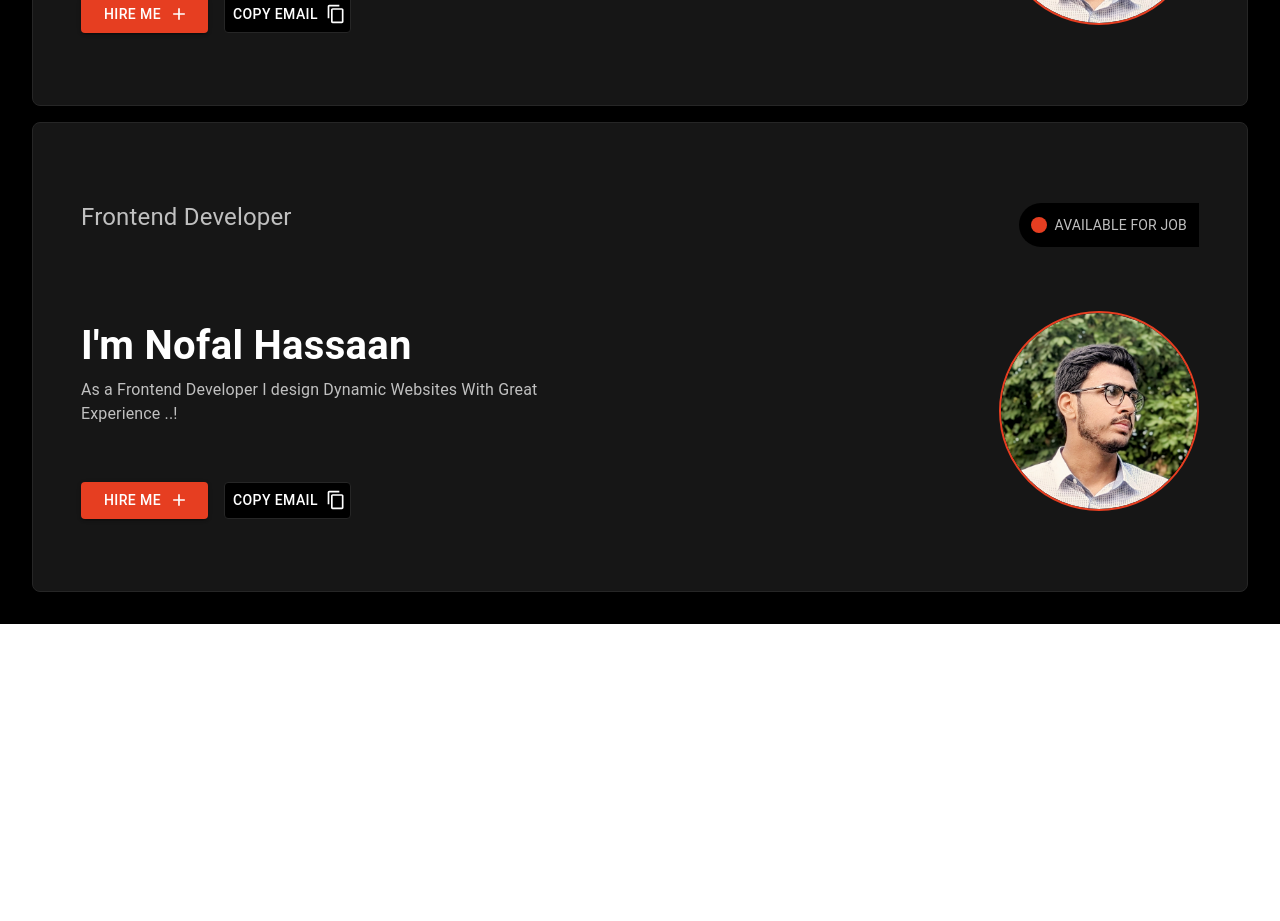
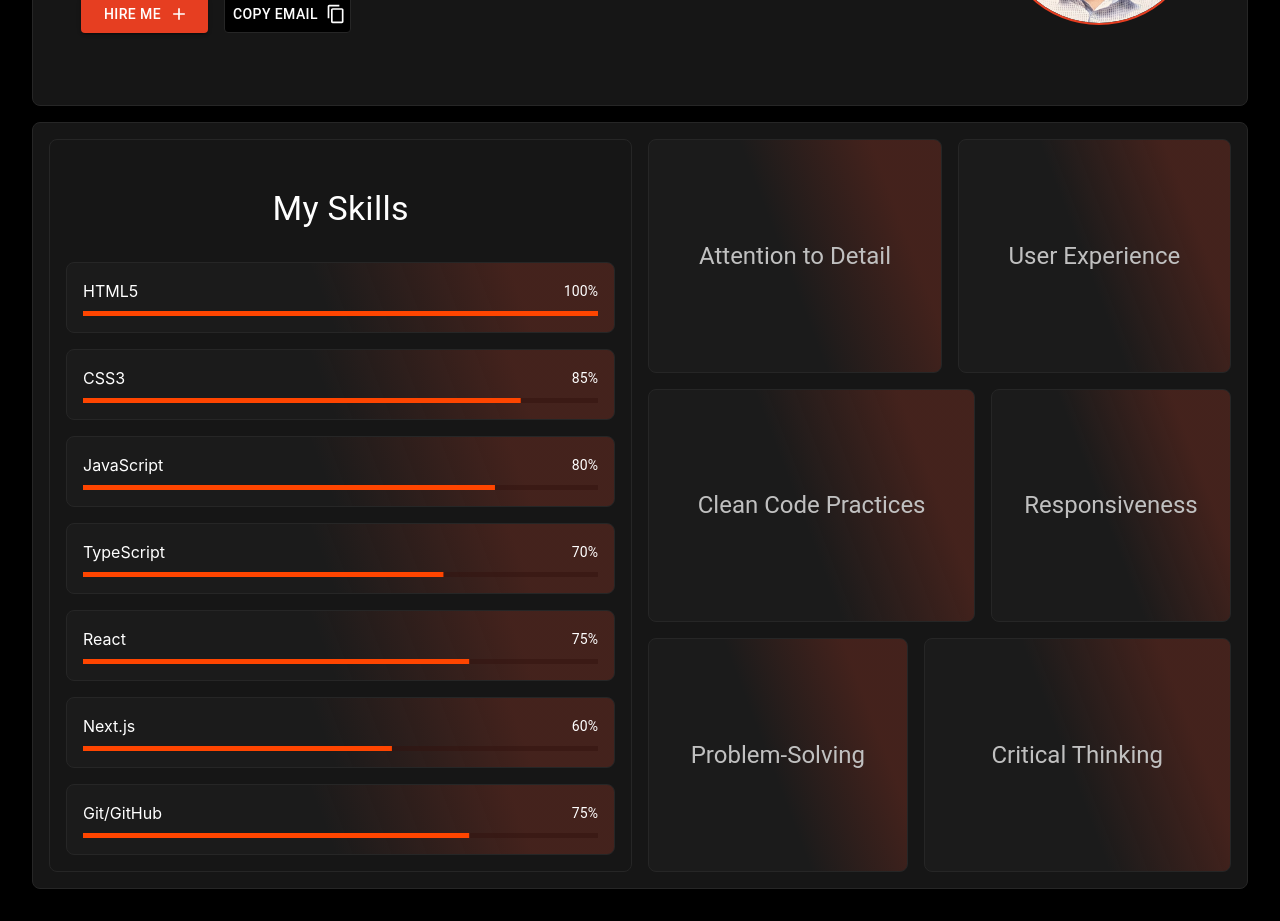
Before and after one commit to Nofal71/Personal-Portfolio, a React (Create React App) app: page / in a window 1280 px wide. Shown: the part 460-1381 px from the top of the page. Before the commit the page ends 1084 px from the top, so only its background shows below. Built offline with nearby package versions, Linux system fonts and the light colour scheme.

Commit message:
working on skill  section

```diff
--- a/src/App.js
+++ b/src/App.js
@@ -1,5 +1,6 @@
 import React from 'react'
 import NavBar from './Components/Header/NavBar'
+import SkillSection from './Components/Header/Sections/SkillSection'
 import Main from './Components/Header/Sections/Main'
 
 const App = () => {
@@ -7,7 +8,7 @@ const App = () => {
     <div className='h-full p-4 w-full bg-black'>
       <NavBar />
       <Main />
-      <Main />
+      <SkillSection />
     </div>
   )
 }
--- a/src/Components/Header/NavBar.jsx
+++ b/src/Components/Header/NavBar.jsx
@@ -1,32 +1,69 @@
-import React from 'react';
-import { AppBar, Toolbar, Tabs, Tab, Box } from '@mui/material';
+import React, { useState } from 'react';
+import { AppBar, Toolbar, Tabs, Tab, Box, useMediaQuery, createTheme } from '@mui/material';
 import Logo from '../../Assets/Logo';
 
+const theme = createTheme({
+  breakpoints: {
+    values: {
+      mobile: 0,
+      tablet: 640,
+      laptop: 1024,
+      desktop: 1200,
+    },
+  },
+});
+
 const NavBar = () => {
+  const [openMenu, setOpenMenu] = useState(false);
+  const isXs = useMediaQuery(() => theme.breakpoints.down('tablet'));
+
+  const toggleNav = () => {
+    isXs && setOpenMenu(!openMenu);
+  };
+
   return (
     <AppBar position="sticky" sx={{ backgroundColor: '#161616', zIndex: 50, borderRadius: '30px' }}>
       <Toolbar sx={{ display: 'flex', justifyContent: 'space-between', height: '100%' }}>
         {/* LOGO */}
-        <Logo />
+        <div onClick={toggleNav} style={{ cursor: 'pointer' }}>
+          <Logo />
+        </div>
 
-        <Box sx={{ flexGrow: 1,  justifyContent: 'center', display: { xs: 'none', sm: 'flex' } }}>
+        {/* Desktop Nav */}
+        <Box sx={{ flexGrow: 1, justifyContent: 'center', display: { xs: 'none', sm: 'flex' } }}>
           <Tabs
             textColor="inherit"
             sx={{ minWidth: '100%' }}
             variant="fullWidth"
           >
-            <Tab
-              label="ABOUT"
-              sx={{ '&:hover': { borderBottom: '4px solid #FFA500' }, borderBottom: '4px solid white' }}
-            />
-            <Tab
-              label="PORTFOLIO"
-              sx={{ '&:hover': { borderBottom: '4px solid #FFA500' }, borderBottom: '4px solid white' }}
-            />
-            <Tab
-              label="CONTACT"
-              sx={{ '&:hover': { borderBottom: '4px solid #FFA500' }, borderBottom: '4px solid white' }}
-            />
+            <Tab label="ABOUT" sx={navTabStyle} />
+            <Tab label="PORTFOLIO" sx={navTabStyle} />
+            <Tab label="CONTACT" sx={navTabStyle} />
+          </Tabs>
+        </Box>
+
+        {/* Mobile Nav */}
+        <Box sx={{
+          position: 'absolute',
+          display: openMenu ? 'block' : 'none',
+          zIndex: 200,
+          width: '100%',
+          inset: 0,
+          backgroundColor: '#161616',
+        }}>
+          <Tabs
+            sx={{
+              width: '100%',
+              flexDirection: 'column',
+              gap: 3,
+              textAlign: 'center',
+            }}
+            textColor="inherit"
+            variant="fullWidth"
+          >
+            <Tab label="ABOUT" sx={navTabStyle} onClick={toggleNav} />
+            <Tab label="PORTFOLIO" sx={navTabStyle} onClick={toggleNav} />
+            <Tab label="CONTACT" sx={navTabStyle} onClick={toggleNav} />
           </Tabs>
         </Box>
       </Toolbar>
@@ -34,4 +71,9 @@ const NavBar = () => {
   );
 };
 
+const navTabStyle = {
+  '&:hover': { borderBottom: '4px solid #FFA500', color: '#FFA500' },
+  borderBottom: '4px solid white'
+};
+
 export default NavBar;
--- a/src/Components/Header/Sections/Main.jsx
+++ b/src/Components/Header/Sections/Main.jsx
@@ -86,7 +86,7 @@ const Main = () => {
                 container
                 direction="column"
                 justifyContent="center"
-                alignItems={{ xs: 'flex-start', lg: 'flex-end' }}
+                alignItems={{ xs: 'flex-start', md: 'flex-end' }}
                 sx={{
                     width: { xs: '100%', lg: '50%' },
                     p: { xs: 2, md: 3, lg: 4 },
@@ -95,12 +95,12 @@ const Main = () => {
                 {/* Job Status */}
                 <Box
                     sx={{
-                        display: { xs: 'none', sm: 'flex' },
+                        display: {xs:'none' , sm:'flex'},
                         alignItems: 'center',
                         gap: 1,
                         bgcolor: 'black',
                         p: 1.5,
-                        borderRadius: '24px 0 0 24px',
+                        borderRadius: '24px',
                         my: { xs: 2, md: 3, lg: 4 },
                         color: '#C0C0C0',
                     }}
--- /dev/null
+++ b/src/Components/Header/Sections/SkillSection.jsx
@@ -0,0 +1,89 @@
+import { Typography } from '@mui/material';
+import { Box, Stack } from '@mui/system';
+import React from 'react';
+import SkillCard from '../../utils/Skill/SkillCard';
+
+const SkillSection = () => {
+    const skills = [
+        { name: 'HTML5', level: 100 },
+        { name: 'CSS3', level: 85 },
+        { name: 'JavaScript', level: 80 },
+        { name: 'TypeScript', level: 70 },
+        { name: 'React', level: 75 },
+        { name: 'Next.js', level: 60 },
+        { name: 'Git/GitHub', level: 75 },
+    ];
+
+    const frontendSoftSkills = [
+        'Attention to Detail',
+        'User Experience',
+        'Clean Code Practices',
+        'Responsiveness',
+        'Problem-Solving',
+        'Critical Thinking',
+    ];
+
+    return (
+        <Box sx={{
+            display: 'flex',
+            flexDirection: 'row',
+            backgroundColor: '#161616',
+            gap: 2,
+            m: 2,
+            p: 2,
+            border: '1px solid #262626',
+            color: 'white',
+            borderRadius: '8px',
+        }}>
+            <Box sx={{
+                display: 'flex',
+                flexDirection: { xs: 'column-reverse', md: 'column' },
+                backgroundColor: '#161616',
+                p: 2,
+                width: 1 / 2,
+                border: '1px solid #262626',
+                color: 'white',
+                borderRadius: '8px',
+            }}>
+                <Typography variant='h4' color='white' sx={{ mt: 4, mb: 4, mx: 2, textAlign: 'center' }}>
+                    My Skills
+                </Typography>
+
+                <Stack justifyContent={'center'} alignItems={'center'}>
+                    <Box sx={{
+                        display: 'flex',
+                        flexDirection: 'row',
+                        flexWrap: 'wrap',
+                        justifyContent: 'space-evenly',
+                        gap: 2,
+                    }}>
+                        {skills.map((skill, index) => (
+                            <SkillCard skill={skill} key={index} />
+                        ))}
+                    </Box>
+                </Stack>
+            </Box>
+
+            <Box display={'flex'} gap={2} flexDirection={'row'} flexWrap={'wrap'} width={1 / 2}>
+                {frontendSoftSkills.map((e, i) => (
+                    <Box key={i} sx={{
+                        display: 'flex',
+                        justifyContent: 'center',
+                        alignItems: 'center',
+                        color: '#C0C0C0',
+                        fontWeight: '900',
+                        background: 'linear-gradient(249.05deg, rgba(230, 62, 33, 0.2) 18.59%, rgba(51, 19, 14, 0) 53.25%), #1B1B1B',
+                        p: 2,
+                        border: '1px solid #262626',
+                        borderRadius: '8px',
+                        flexGrow: i % 3 === 2 ? 1 : 0.5
+                    }}>
+                        <Typography variant='h5'>{e}</Typography>
+                    </Box>
+                ))}
+            </Box>
+        </Box>
+    );
+};
+
+export default SkillSection;
--- /dev/null
+++ b/src/Components/utils/Skill/SkillCard.jsx
@@ -0,0 +1,52 @@
+import { LinearProgress, Typography } from '@mui/material';
+import { Box } from '@mui/system';
+import React from 'react';
+
+const SkillCard = ({ skill }) => {
+    return (
+        <Box sx={{
+            background: 'linear-gradient(249.05deg, rgba(230, 62, 33, 0.2) 18.59%, rgba(51, 19, 14, 0) 53.25%), #1B1B1B',
+            border: '1px solid #262626',
+            color: 'white',
+            borderRadius: '8px',
+            display: 'flex',
+            flexDirection: 'column',
+            justifyContent: 'center',
+            transition: 'transform 0.3s',
+            p: 2,
+            width: '100%',
+            '&:hover': {
+                // transform: 'perspective(800px) scale(1.02) rotateX(30deg) rotateY(15deg)',
+
+            },
+        }}>
+            <Box sx={{
+                display: 'flex',
+                justifyContent: 'space-between',
+                alignItems: 'center',
+                mb: 1,
+            }}>
+                <Typography variant='h7' color='white'>
+                    {skill.name}
+                </Typography>
+                <Typography variant='body2' color='white'>
+                    {`${skill.level}%`}
+                </Typography>
+            </Box>
+            <LinearProgress
+                variant="determinate"
+                value={skill.level}
+                sx={{
+                    width: '100%',
+                    height: '5px',
+                    backgroundColor: 'rgba(51, 19, 14, 0.5)',
+                    '& .MuiLinearProgress-bar': {
+                        backgroundColor: '#FF4500',
+                    },
+                }}
+            />
+        </Box>
+    );
+};
+
+export default SkillCard;
--- a/src/index.css
+++ b/src/index.css
@@ -17,3 +17,11 @@ code {
   font-family: source-code-pro, Menlo, Monaco, Consolas, 'Courier New',
     monospace;
 }
+
+.main {
+  border: 1px solid #262626;
+  color: white;
+  border-radius: 8px;
+  background-color: #161616;
+  margin: 10px;
+}
```
